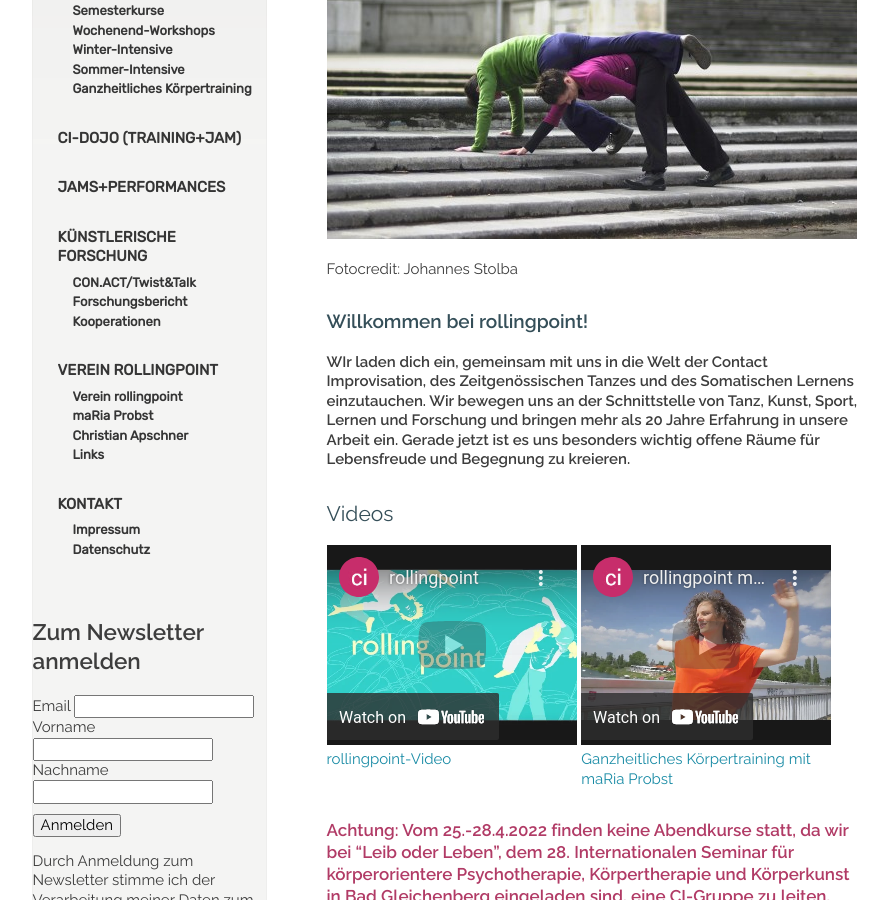
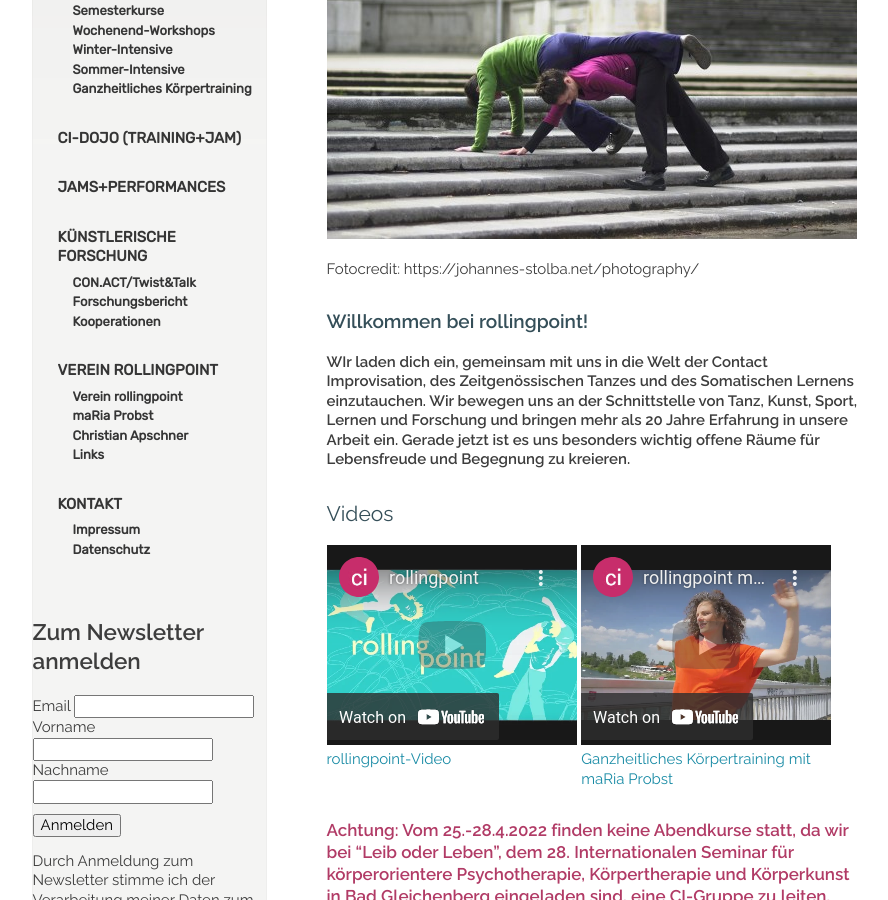
Before and after one commit to manulari/rollingpointat, a Jekyll site: the page built from _pages_de/index.md, in a window 1280 px wide and 900 px high, scrolled down 323 px. Shown: the whole window, without its empty margins (152-1040 px from the left). Built offline with Jekyll 4.4.1, drawn with Linux system fonts in a browser that asks for light colours; comment, search, counter and statistics services are not loaded; part of the change alters nothing that is shown.

Commit message:
Update page (de) “index”

```diff
--- a/_pages_de/index.md
+++ b/_pages_de/index.md
@@ -7,7 +7,7 @@ other_lang: /en/
 
 ![Christian und maRia tanzen Contact Improvisation auf einer Stiege](/assets/uploads/dsc_1901_klein.jpg "Contact Improvisation")
 
-Fotocredit: Johannes Stolba
+Fotocredit: https://johannes-stolba.net/photography/
 
 ### Willkommen bei rollingpoint!
 
```
